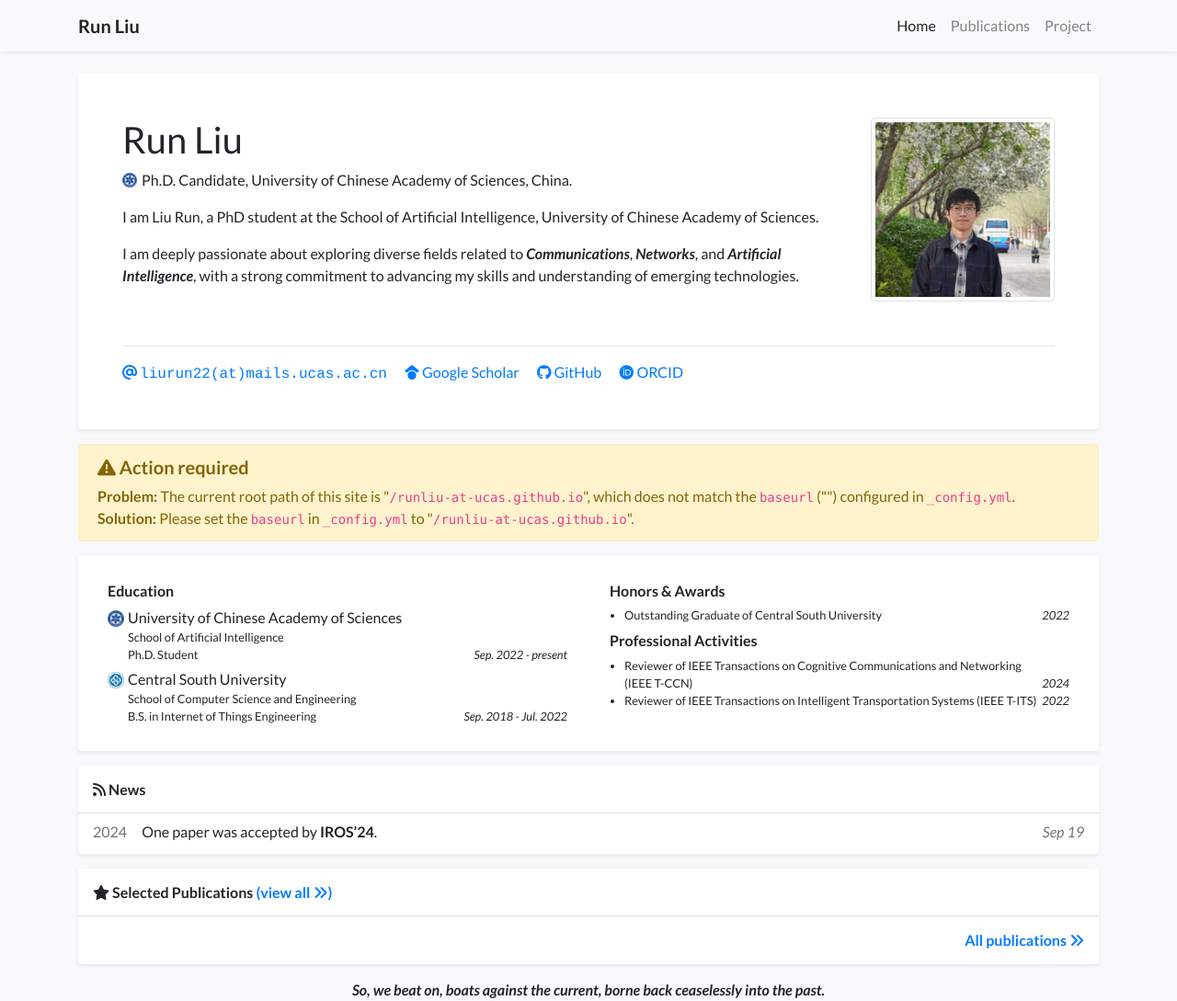
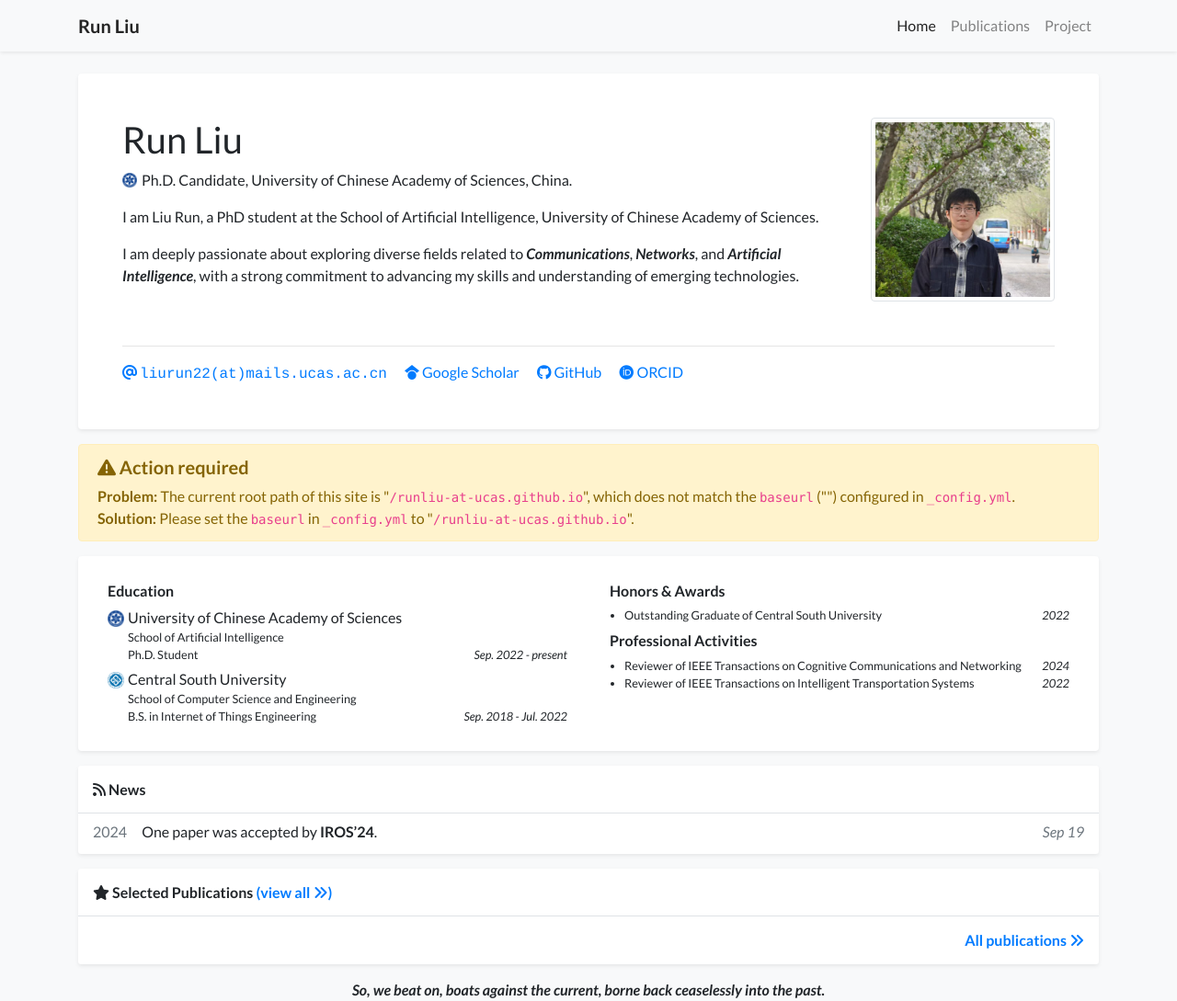
Before and after one commit to RunLiu-at-UCAS/runliu-at-ucas.github.io, a Jekyll site: the page built from index.html, in a window 1280 px wide and 1089 px high. Shown: the whole window at 92% size. Built offline with Jekyll 4.4.1, drawn with Linux system fonts in a browser that asks for light colours; nearby versions of some CDN libraries; a style sheet for code colours, icons or effects is not loaded.

Commit message:
Update profile.yml

```diff
--- a/_data/profile.yml
+++ b/_data/profile.yml
@@ -46,9 +46,9 @@ education:
   date: Sep. 2018 - Jul. 2022
 
 activitys:
-- name: Reviewer of IEEE Transactions on Cognitive Communications and Networking (IEEE T-CCN)
+- name: Reviewer of IEEE Transactions on Cognitive Communications and Networking
   date: 2024
-- name: Reviewer of IEEE Transactions on Intelligent Transportation Systems (IEEE T-ITS)
+- name: Reviewer of IEEE Transactions on Intelligent Transportation Systems
   date: 2022
 # experience:
 # - name: Peking University
```
